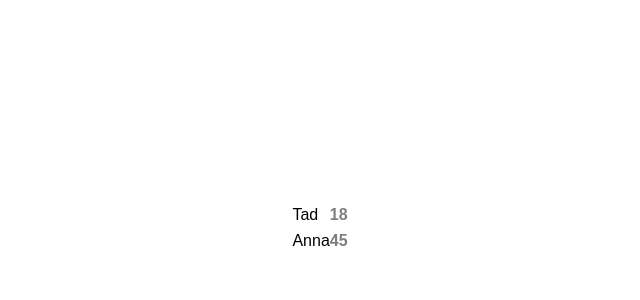
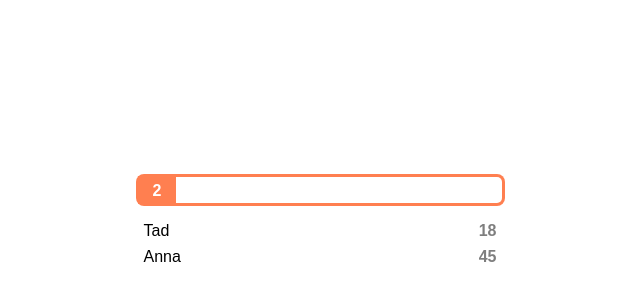
Before and after one commit to Kozlovska-Yulya/Forms, a React app in the folder task4/: page / in a window 1280 px wide. Shown: the part 172-472 px from the top of the page, without its empty margins (320-960 px from the left). Built offline with nearby package versions, Linux system fonts and the light colour scheme.

Commit message:
list with filtration

```diff
--- a/task4/src/App.jsx
+++ b/task4/src/App.jsx
@@ -1,17 +1,17 @@
 import React from 'react';
-import User from './User';
+import UsersList from './UsersList';
 
-class App extends React.Component {
-  render() {
-    return (
-      <div>
-        <ul className="users">
-          <User name="Tad" age="18" />
-          <User name="Anna" age="45" />
-        </ul>
-      </div>
-    );
-  }
-}
+const App = () => {
+  const users = [
+    { name: 'Tad', age: 18 },
+    { name: 'Anna', age: 45 },
+  ];
+
+  return (
+    <div>
+      <UsersList users={users} />
+    </div>
+  );
+};
 
 export default App;
--- a/task4/src/UsersList.jsx
+++ b/task4/src/UsersList.jsx
@@ -29,14 +29,14 @@ class UsersList extends Component {
           count={filteredUsers.length}
           onChange={this.handleFilterChange}
         />
-        <div className="users">
+        <ul className="users">
           {filteredUsers.map((user, index) => (
-            <div className="user" key={index}>
+            <li className="user" key={index}>
               <span className="user__name">{user.name}</span>
               <span className="user__age">{user.age}</span>
-            </div>
+            </li>
           ))}
-        </div>
+        </ul>
       </div>
     );
   }
```
